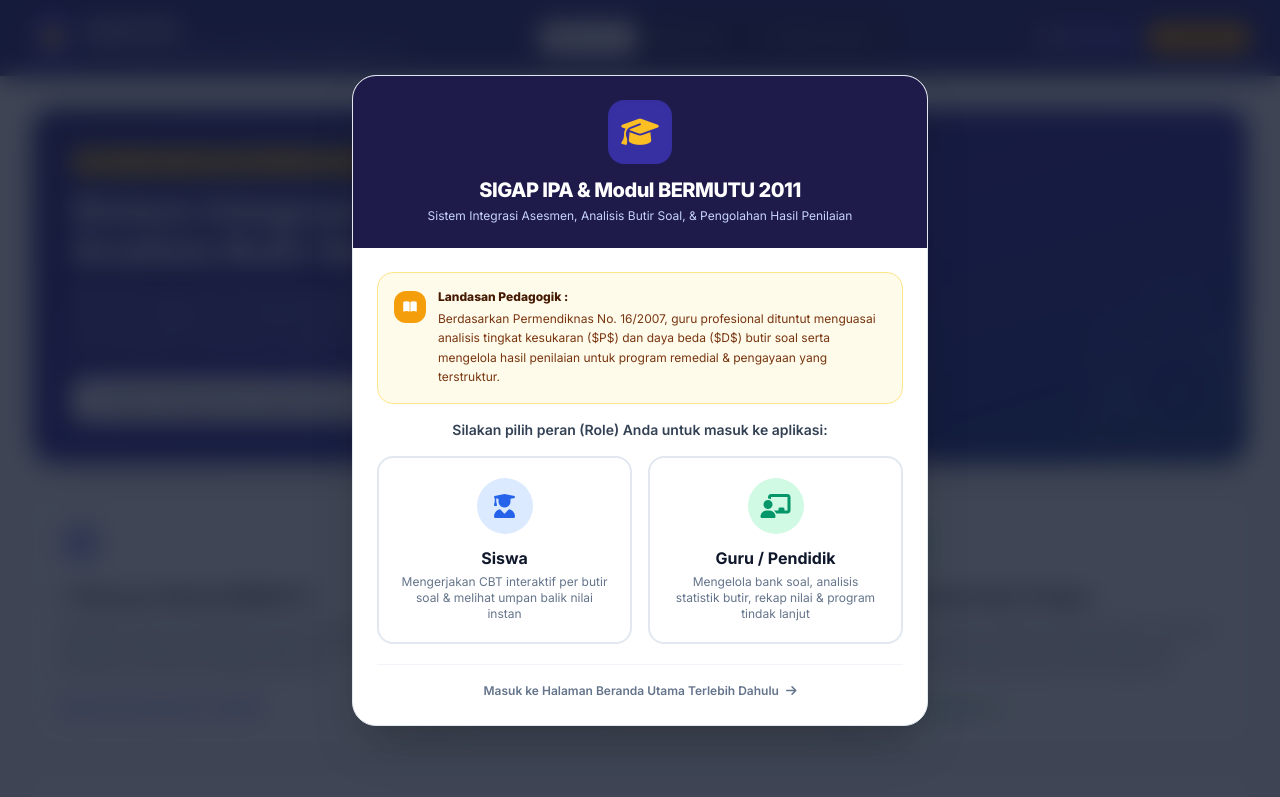
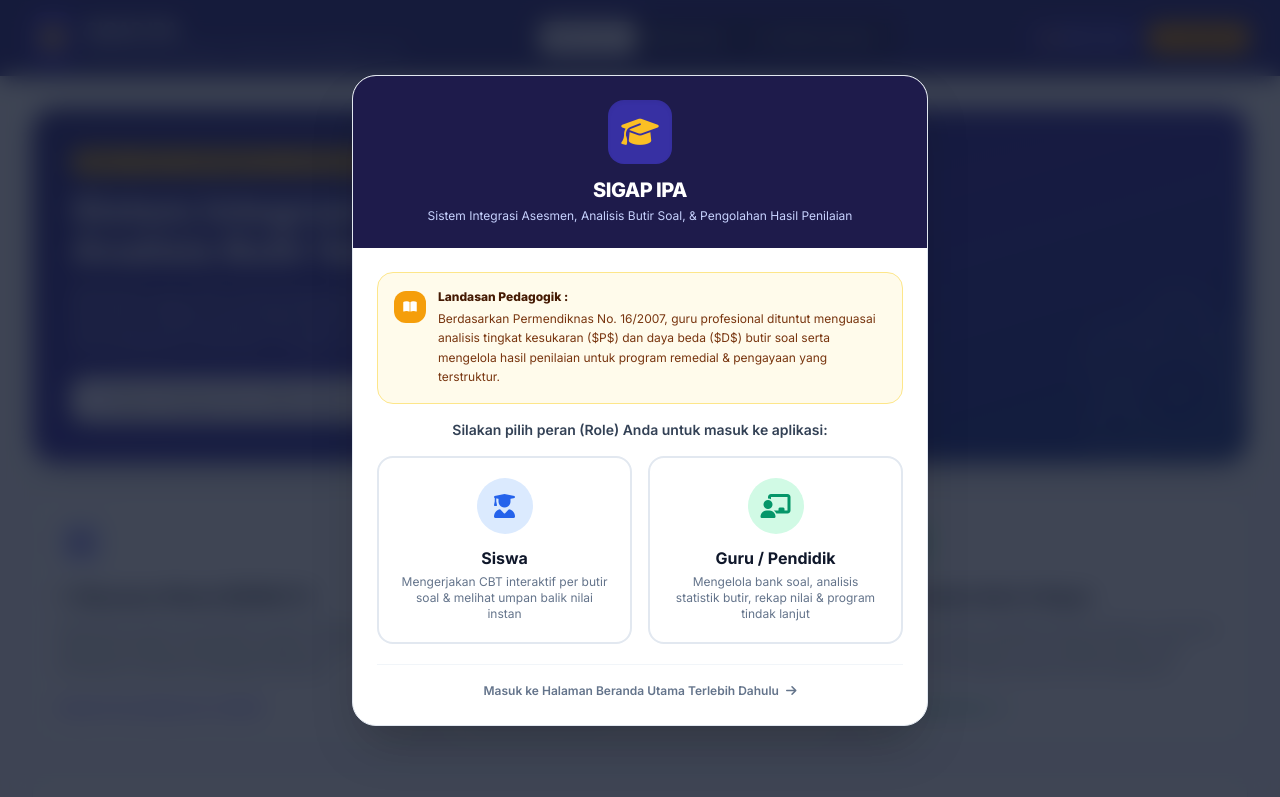
Before and after one commit to oktinalailihidayah/CBTIPA, a plain HTML site: page index.html in a window 1280 px wide. Shown: the top 797 px of the page. Drawn offline with nearby package versions, Linux system fonts and the light colour scheme.

Commit message:
Update index.html

```diff
--- a/index.html
+++ b/index.html
@@ -40,7 +40,7 @@
                 <div class="w-14 h-14 sm:w-16 sm:h-16 bg-indigo-800 rounded-2xl flex items-center justify-center mx-auto mb-2 sm:mb-3 text-amber-400 shadow-inner">
                     <i class="fa-solid fa-graduation-cap text-2xl sm:text-3xl"></i>
                 </div>
-                <h2 class="text-lg sm:text-xl font-extrabold tracking-tight">SIGAP IPA & Modul BERMUTU 2011</h2>
+                <h2 class="text-lg sm:text-xl font-extrabold tracking-tight">SIGAP IPA</h2>
                 <p class="text-xs text-indigo-200 mt-1">Sistem Integrasi Asesmen, Analisis Butir Soal, & Pengolahan Hasil Penilaian</p>
             </div>
 
```
